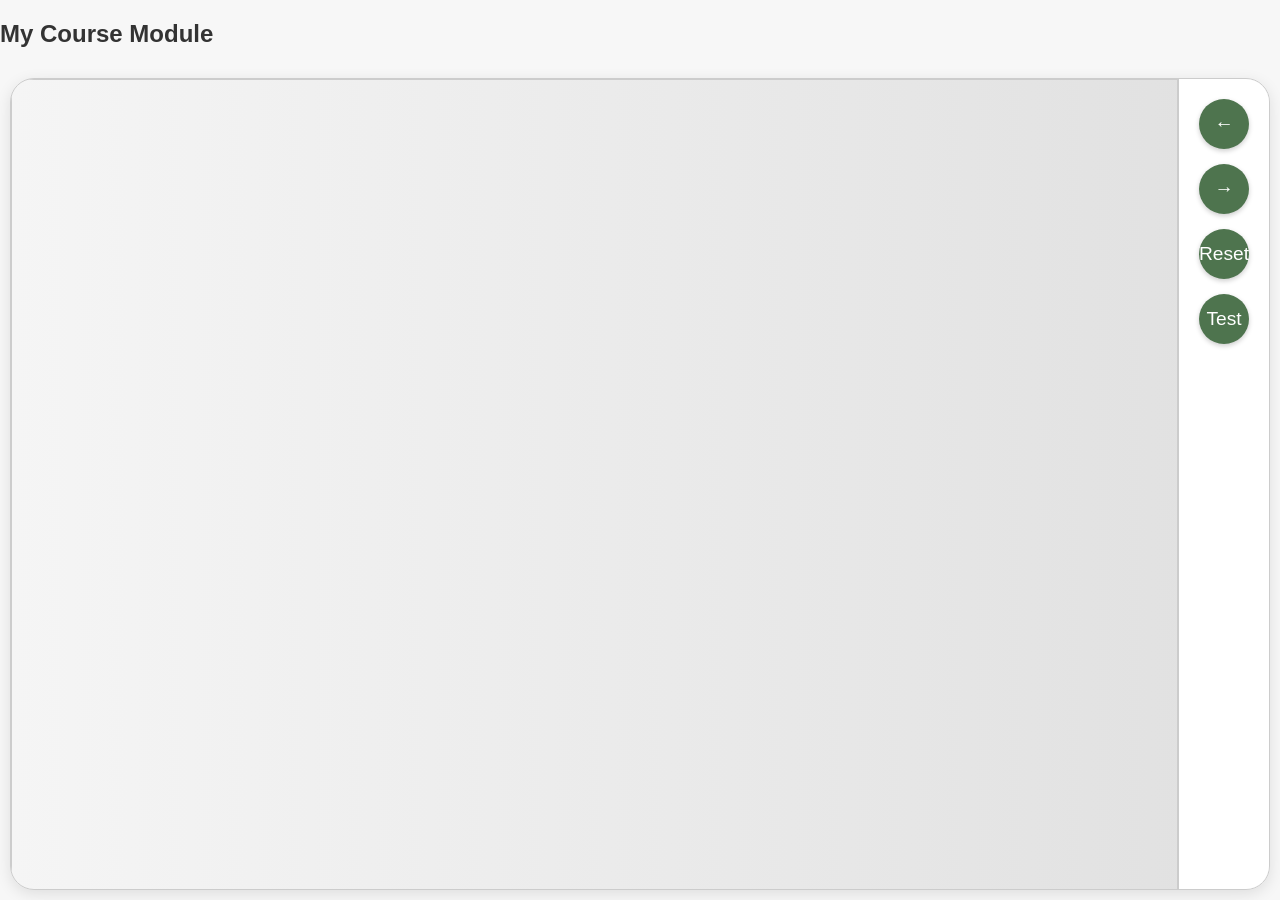
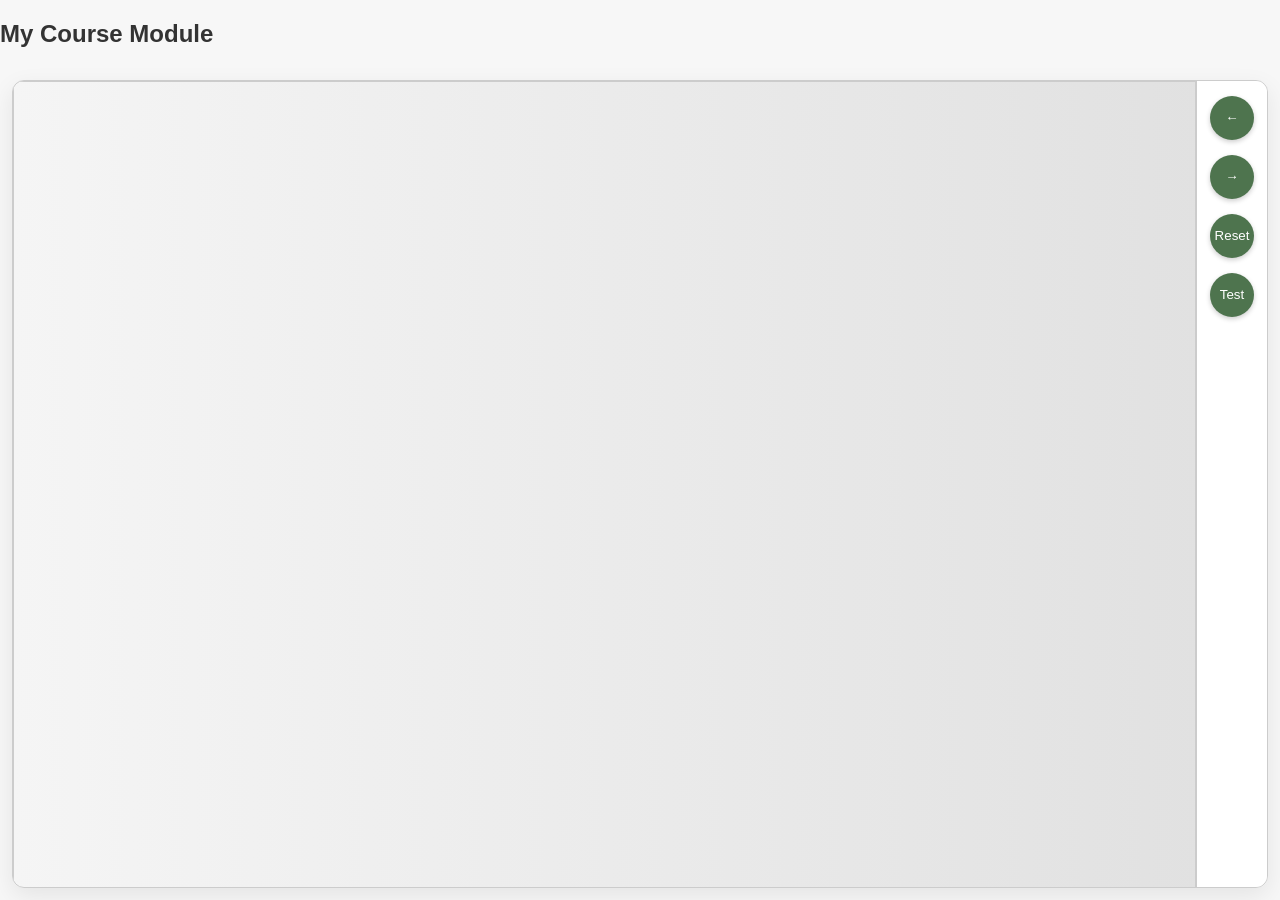

Shrink UI

--- a/src/internal/styles.css
+++ b/src/internal/styles.css
@@ -81,27 +81,27 @@ body {
  *  HEADER (#top-bar)
  * ========================================================================== */
 #top-bar {
-	flex: 0 0 60px;
+	flex: 0 0 48px;
 	background-color: var(--brand);
 	display: flex;
 	justify-content: space-between;
 	align-items: center;
-	padding: 0 20px;
-	box-shadow: 0 2px 5px rgba(0,0,0,0.1);
+	padding: 0 15px;
+	box-shadow: 0 2px 4px rgba(0,0,0,0.1);
 	z-index: 10;
 }
 
 .course-title {
-	font-size: 1.2rem;
+	font-size: 1.1rem;
 	font-weight: bold;
 	color: var(--brand-text);
 }
 
 .user-info {
-	font-size: 0.9rem;
+	font-size:0.85rem;
 	color: var(--text-main);
 	background: var(--bg-panel);
-	padding: 5px 15px;
+	padding: 4px 12px;
 	border-radius: 20px;
 }
 
@@ -113,11 +113,11 @@ body {
 	background: var(--bg-content);
 	display: flex;
 	flex-direction: row-reverse;
-	border-radius: 1.5rem;
-	overflow: hidden;
+	margin: 12px;
+	border-radius: 12px;
 	border: 1px solid var(--border-color);
-	margin: 10px;
-	box-shadow: 0 4px 15px rgba(0,0,0,0.1);
+	box-shadow: 0 8px 24px rgba(0, 0, 0, 0.08);
+	overflow: hidden; /* Neatly clips the nav bar and iframe to the rounded corners */
 	position: relative;
 }
 
@@ -155,8 +155,8 @@ body {
 	flex-direction: column;
 	justify-content: flex-start;
 	align-items: center;
-	width: 80px;
-	padding: 20px 5px;
+	width: 60px;
+	padding: 15px 5px;
 	background-color: var(--bg-panel);
 	flex-shrink: 0;
 	border-left: 1px solid var(--border-color);
@@ -172,9 +172,11 @@ body {
 	cursor: pointer;
 	margin-bottom: 15px;
 	transition: transform 0.2s;
-	width: 50px;
-	height: 50px;
-	font-size: 1.2rem;
+
+	/* ACCESSIBILITY FLOOR: Shrunk to the WCAG 44x44 minimum */
+	width: 44px;
+	height: 44px;
+
 	display: flex;
 	justify-content: center;
 	align-items: center;
@@ -206,21 +208,21 @@ body {
  *  INFO BAR
  * ========================================================================== */
 #info-bar {
-	flex: 0 0 40px;
+	flex: 0 0 32px; /* SHRUNK: Was 40px */
 	width: 100%;
 	background-color: var(--bg-panel);
 	color: var(--text-main);
 	border-top: 1px solid var(--border-color);
 	display: flex;
 	align-items: center;
-	justify-content: center; /* Centers the text perfectly */
-	font-size: 0.95rem;
+	justify-content: center;
+	font-size: 0.85rem; /* Slightly smaller text */
 	font-weight: 500;
 	letter-spacing: 0.5px;
-	padding: 0 20px;
+	padding: 0 15px;
 	box-sizing: border-box;
 	z-index: 1000;
-	box-shadow: 0 -2px 10px rgba(0,0,0,0.05); /* Subtle upward shadow */
+	box-shadow: 0 -2px 10px rgba(0,0,0,0.05);
 }
 
 /* ==========================================================================
